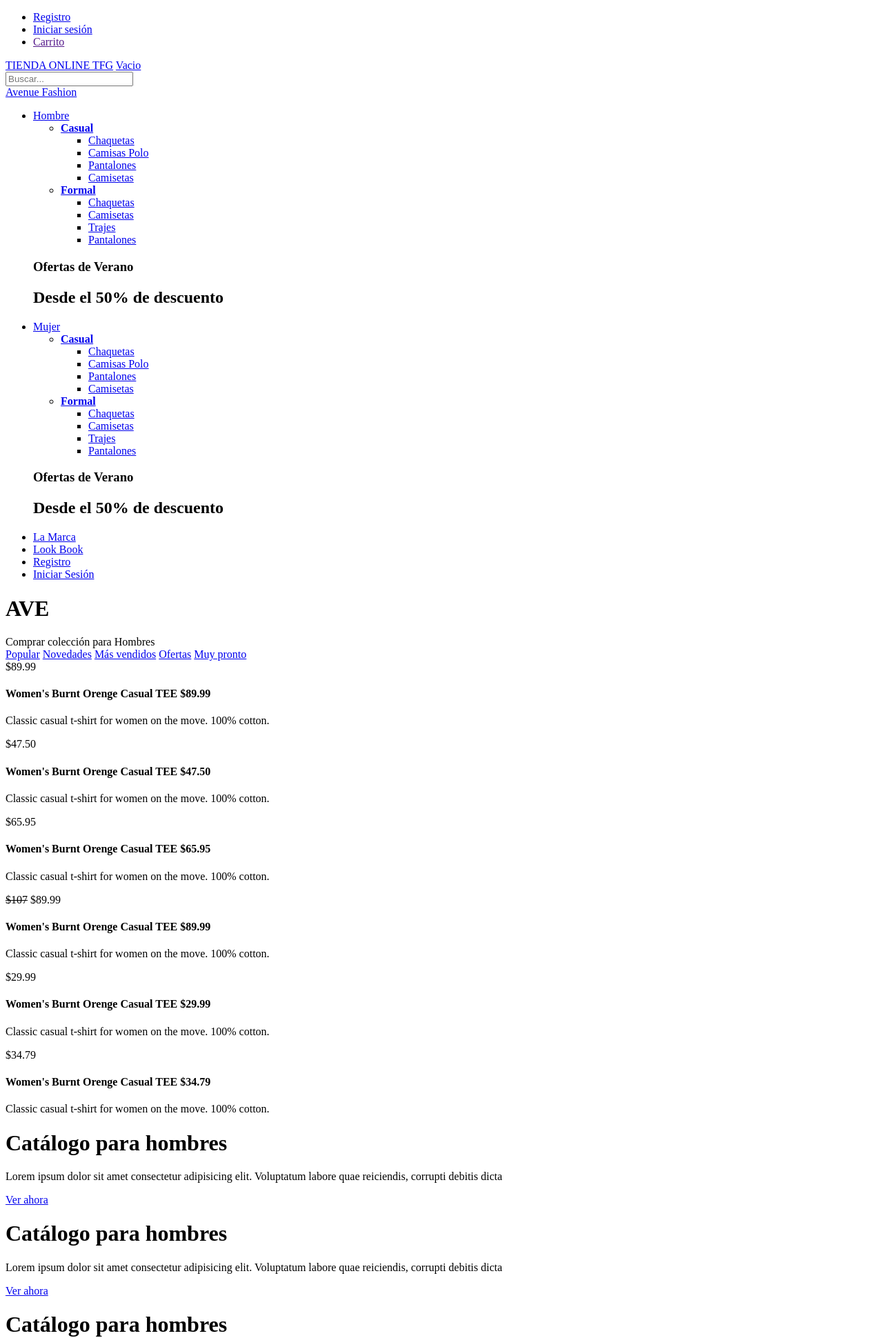
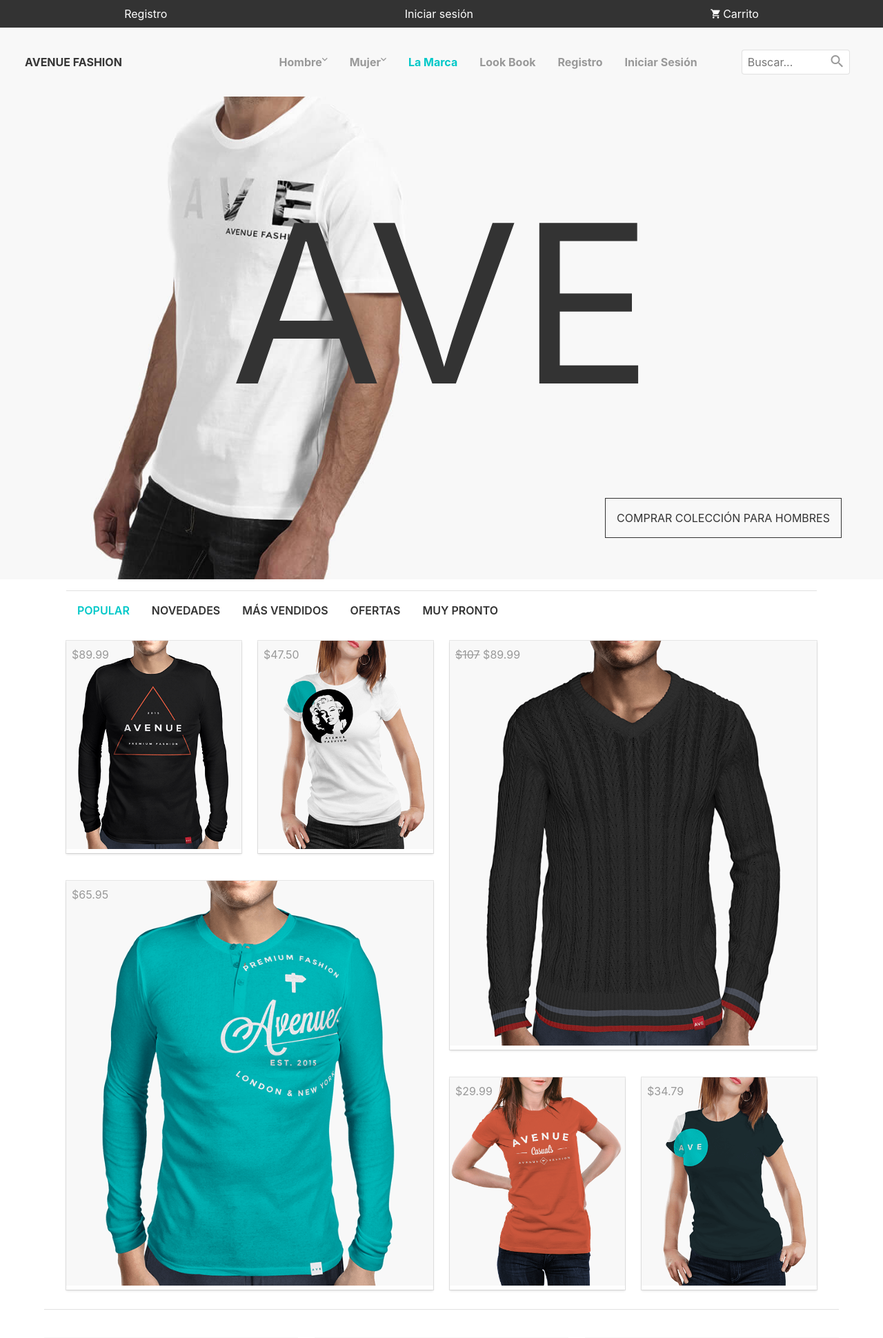
Before and after one commit to Jaime-gc-00/probando-tienda, a Python web app: template templates/index.html in a window 1280 px wide. Shown: the top 1940 px of the page at 69% size. Run offline with Jinja, Linux system fonts and the light colour scheme; the template is opened without the code that fills it, so the values that code supplies are empty.

Commit message:
Add files via upload

```diff
--- a/templates/index.html
+++ b/templates/index.html
@@ -5,9 +5,9 @@
     <meta charset="UTF-8">
     <meta name="viewport" content="width=device-width, initial-scale=1.0">
     <meta http-equiv="X-UA-Compatible" content="ie=edge">
-    <link rel="stylesheet" type="text/css" href="{{url_for('css', filename='bulma.min.css')}}">
-    <link rel="stylesheet" type="text/css" href="{{url_for('css', filename='material-design-iconic-font.css')}}">
-    <link rel="stylesheet" type="text/css" href="{{url_for('css', filename='styles.css')}}">
+    <link rel="stylesheet" type="text/css" href="/probando-func/static/bulma.min.css"">
+    <link rel="stylesheet" type="text/css" href="/probando-func/static/material-design-iconic-font.css"">
+    <link rel="stylesheet" type="text/css" href="/probando-func/static/styles.css">
     <title>Document</title>
 </head>
 
@@ -17,10 +17,10 @@
         <nav class="navbar-top">
             <ul class="navbar-top-ul">
                 <li class="navbar-top-item">
-                    <a href="http://router.fission.svc/login" class="navbar-top-links">Registro</a>
+                    <a href="" class="navbar-top-links">Registro</a>
                 </li>
                 <li class="navbar-top-item">
-                    <a href="http://router.fission.svc/login" class="navbar-top-links">Iniciar sesión</a>
+                    <a href="" class="navbar-top-links">Iniciar sesión</a>
                 </li>
                 <li class="navbar-top-item">
                     <a href="" class="navbar-top-links">
@@ -33,7 +33,7 @@
         <nav class="navbar">
             <header class="nabvar-mobile is-size-5-mobile">
                 <a class="navbar-mobile-link has-text-white" href="#" id="btn-mobile"><i class="zmdi zmdi-menu"></i></a>
-                <a class="navbar-mobile-link has-text-white" href="http://router.fission.svc/login">TIENDA ONLINE TFG</a>
+                <a class="navbar-mobile-link has-text-white" href="">TIENDA ONLINE TFG</a>
                 <a class="navbar-mobile-link has-text-white" href="#"><i class="zmdi zmdi-shopping-cart"></i> Vacio</a>
             </header>
             <nav class="nav-menu --nav-dark-light" id="mySidenav">
@@ -123,10 +123,10 @@
                             </div>
                         </div>
                     </li>
-                    <li class="nav-menu-item"><a href="http://router.fission.svc/brand" class="nav-menu-link active">La Marca</a></li>
-                    <li class="nav-menu-item"><a href="http://router.fission.svc/lookbook" class="nav-menu-link">Look Book</a></li>
-                    <li class="nav-menu-item"><a href="http://router.fission.svc/login" class="nav-menu-link">Registro</a></li>
-                    <li class="nav-menu-item"><a href="http://router.fission.svc/login" class="nav-menu-link">Iniciar Sesión</a></li>
+                    <li class="nav-menu-item"><a href="" class="nav-menu-link active">La Marca</a></li>
+                    <li class="nav-menu-item"><a href="" class="nav-menu-link">Look Book</a></li>
+                    <li class="nav-menu-item"><a href="" class="nav-menu-link">Registro</a></li>
+                    <li class="nav-menu-item"><a href="" class="nav-menu-link">Iniciar Sesión</a></li>
                 </ul>
             </nav>
         </nav>
@@ -158,7 +158,7 @@
                     <div class="column is-half column-full">
                         <div class="card">
                             <span class="price">$89.99</span>
-                            <!-- <img src="img/item-1.png" alt=""> -->
+                            <img src="/probando-func/static/img/item-1.png" alt="">
                             <div class="card-info">
                                 <h4 class="has-text-black has-text-centered has-text-weight-bold"> Women's Burnt Orenge
                                     Casual TEE $89.99 </h4>
@@ -179,7 +179,7 @@
                     <div class="column column-full is-half">
                         <div class="card">
                             <span class="price">$47.50</span>
-                            <!-- <img src="img/item-2.png" alt=""> -->
+                            <img src="/probando-func/static/img/item-2.png" alt="">
                             <div class="card-info">
                                 <h4 class="has-text-black has-text-centered has-text-weight-bold"> Women's Burnt Orenge
                                     Casual TEE $47.50 </h4>
@@ -202,7 +202,7 @@
                         <div class="card">
                             <span class="price">$65.95</span>
 
-                                <!-- <img src="img/item-3.png" alt=""> -->
+                                <img src="/probando-func/static/img/item-3.png" alt="">
                             <div class="card-info">
                                 <h4 class="has-text-black has-text-centered has-text-weight-bold"> Women's Burnt Orenge
                                     Casual TEE $65.95 </h4>
@@ -228,7 +228,7 @@
                     <div class="column is-full">
                         <div class="card">
                             <span class="price"><strike>$107</strike> $89.99</span>
-                                <!-- <img src="img/item-4.png" alt=""> -->
+                                <img src="/probando-func/static/img/item-4.png" alt="">
                             <div class="card-info">
                                 <h4 class="has-text-black has-text-centered has-text-weight-bold"> Women's Burnt Orenge
                                     Casual TEE $89.99 </h4>
@@ -249,7 +249,7 @@
                     <div class="column column-full is-half">
                         <div class="card">
                             <span class="price">$29.99</span>
-                            <!-- <img src="img/item-5.png" alt=""> -->
+                            <img src="/probando-func/static/img/item-5.png" alt="">
                             <div class="card-info">
                                 <h4 class="has-text-black has-text-centered has-text-weight-bold"> Women's Burnt Orenge
                                     Casual TEE $29.99 </h4>
@@ -270,7 +270,7 @@
                     <div class="column column-full is-half">
                         <div class="card">
                             <span class="price">$34.79</span>
-                            <!-- <img src="img/item-6.png" alt=""> -->
+                            <img src="/probando-func/static/img/item-6.png" alt="">
                             <div class="card-info">
                                 <h4 class="has-text-black has-text-centered has-text-weight-bold"> Women's Burnt Orenge
                                     Casual TEE $34.79 </h4>
@@ -299,7 +299,7 @@
         </div>
         <div class="column is-half-tablet is-one-third-desktop column-half">
             <div class="card card-second">
-                <!-- <img class="card-second-image" src="img/lookbook-men.png" alt=""> -->
+                <img class="card-second-image" src="/probando-func/static/img/lookbook-men.png" alt="">
                 <div class="card-second-body --text-right">
                     <h1 class="has-text-right is-size-4 has-text-weight-semibold-bold">Catálogo para hombres</h1>
                     <p class="has-text-right">Lorem ipsum dolor sit amet consectetur adipisicing elit.
@@ -316,7 +316,7 @@
         </div>
         <div class="column is-half-tablet is-one-third-desktop column-half">
             <div class="card card-second">
-                <!-- <img class="card-second-image" src="img/lookbook-women.png" alt=""> -->
+                <img class="card-second-image" src="/probando-func/static/img/lookbook-women.png" alt="">
                 <div class="card-second-body --text-right">
                     <h1 class="has-text-right is-size-4 has-text-weight-semibold-bold">Catálogo para hombres</h1>
                     <p class="has-text-right">Lorem ipsum dolor sit amet consectetur adipisicing elit.
@@ -331,7 +331,7 @@
         </div>
         <div class="column is-half-tablet is-one-third-desktop">
             <div class="card card-second">
-                <!-- <img class="card-second-image" src="img/lookbook-you.png" alt=""> -->
+                <img class="card-second-image" src="/probando-func/static/img/lookbook-you.png" alt="">
                 <div class="card-second-body --text-right">
                     <h1 class="has-text-right is-size-4 has-text-weight-semibold-bold">Catálogo para hombres</h1>
                     <p class="has-text-right">Lorem ipsum dolor sit amet consectetur adipisicing elit.
```
